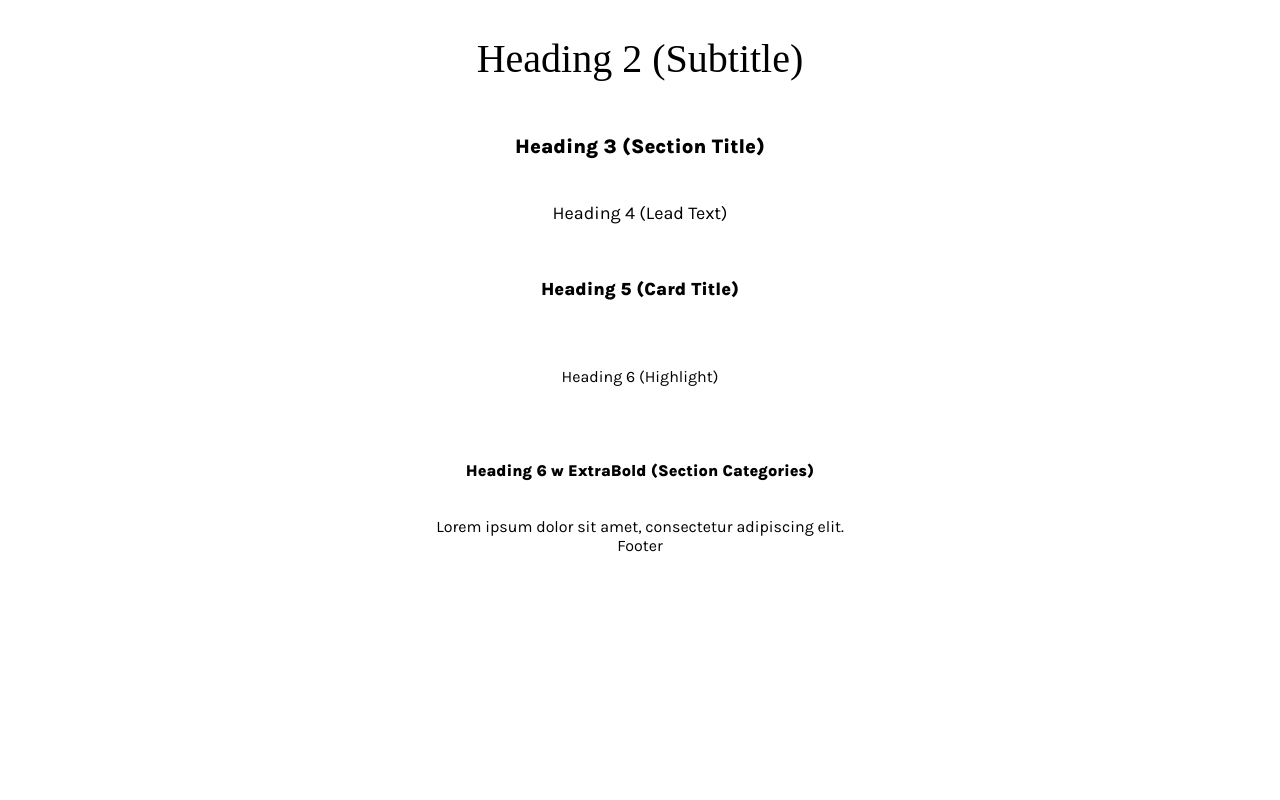
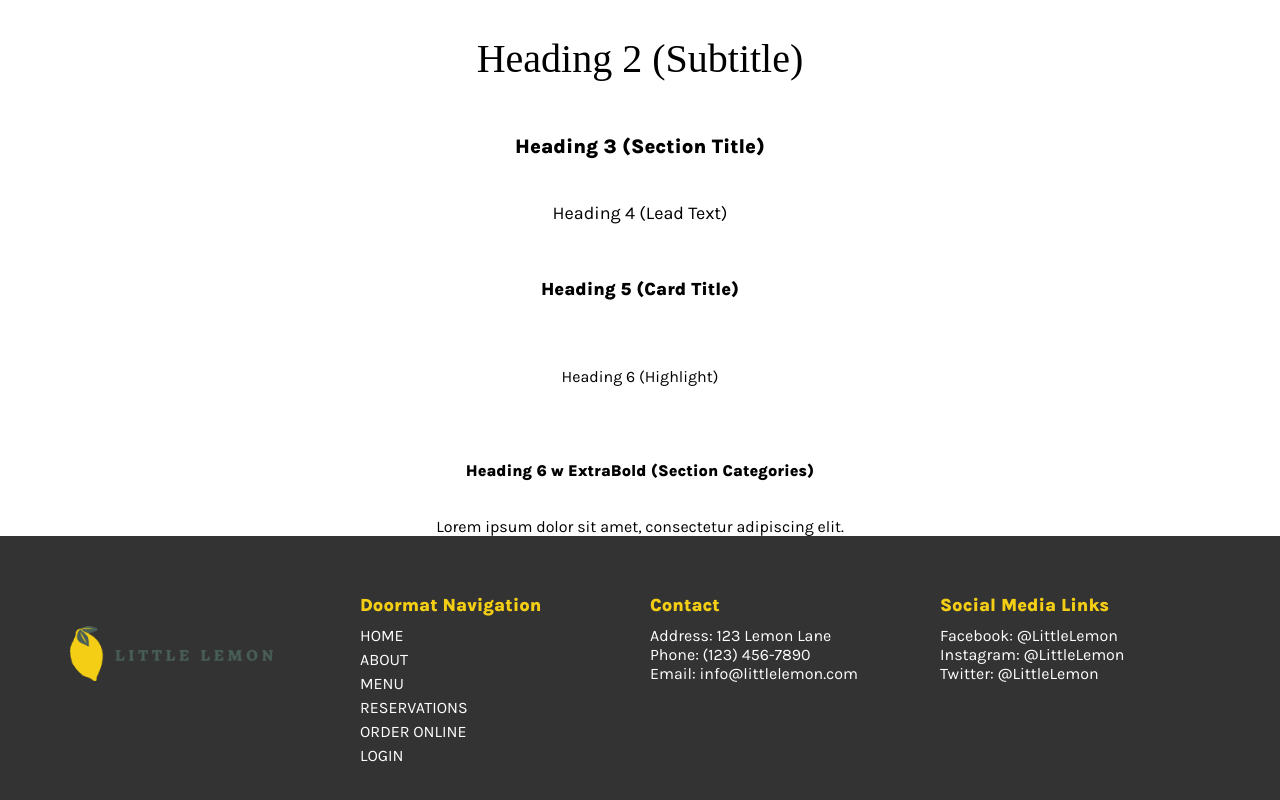
Before and after one commit to jaquelinekyle/littlelemon, a React (Create React App) app: page / in a window 1280 px wide. Shown: the part 2606-3406 px from the top of the page. Before the commit the page ends 3161 px from the top, so only its background shows below. Built offline with nearby package versions, Linux system fonts and the light colour scheme; a web font is replaced by a local one.

Commit message:
added files

```diff
--- a/src/BookingPage.js
+++ b/src/BookingPage.js
@@ -1,9 +1,10 @@
 import './index.css';
+import BookingForm from './BookingForm';
 
 function BookingPage() {
     return (
       <>
-
+        <BookingForm />
 
       </>
     );
--- a/src/Footer.js
+++ b/src/Footer.js
@@ -3,8 +3,43 @@ import './index.css';
 function Footer() {
     return (
       <>
+        <footer className="footer">
+      <div className="footer-grid">
+        {/* Logo Section */}
+        <div className="footer-logo">
+          <img src="/little_lemon_logo.jpg" alt="Little Lemon Logo" />
+        </div>
+        {/* Doormat Navigation */}
+        <div className="footer-column">
+          <h3>Doormat Navigation</h3>
+          <ul>
+            <li><a href="#home">HOME</a></li>
+            <li><a href="#about">ABOUT</a></li>
+            <li><a href="#menu">MENU</a></li>
+            <li><a href="#reservations">RESERVATIONS</a></li>
+            <li><a href="#order-online">ORDER ONLINE</a></li>
+            <li><a href="#login">LOGIN</a></li>
+          </ul>
+        </div>
 
-        <footer className="grid-container center-content">Footer</footer>
+        {/* Contact Section */}
+        <div className="footer-column">
+          <h3>Contact</h3>
+          <p>Address: 123 Lemon Lane</p>
+          <p>Phone: (123) 456-7890</p>
+          <p>Email: info@littlelemon.com</p>
+        </div>
+
+        {/* Social Media Links */}
+        <div className="footer-column">
+          <h3>Social Media Links</h3>
+          <p>Facebook: @LittleLemon</p>
+          <p>Instagram: @LittleLemon</p>
+          <p>Twitter: @LittleLemon</p>
+        </div>
+      </div>
+    </footer>
+
       </>
     );
   }
--- a/src/Nav.js
+++ b/src/Nav.js
@@ -12,7 +12,7 @@ function Nav() {
           <li><a href="#home">HOME</a></li>
           <li><a href="#about">ABOUT</a></li>
           <li><a href="#menu">MENU</a></li>
-          <li><a href="#reservations">RESERVATIONS</a></li>
+          <li><a href="#booking">RESERVATIONS</a></li>
           <li><a href="#order-online">ORDER ONLINE</a></li>
           <li><a href="#login">LOGIN</a></li>
         </ul>
--- a/src/index.css
+++ b/src/index.css
@@ -377,3 +377,93 @@ img {
     margin-bottom: 20px;
   }
 }
+
+/* Footer container */
+.footer {
+  background-color: #333333; /* Dark background */
+  color: #ffffff;
+  padding: 40px 70px; /* Space inside the footer */
+}
+
+.footer-grid {
+  display: grid;
+  grid-template-columns: repeat(12, 1fr); /* 12-column grid */
+  gap: 20px; /* Space between grid items */
+  align-items: start; /* Align items to the top */
+}
+
+/* Logo Section */
+.footer-logo {
+  grid-column: span 3; /* Take up 3 columns */
+  display: flex;
+  justify-content: flex-start; /* Align to the left */
+  align-items: center; /* Center vertically */
+}
+
+.footer-logo img {
+  max-width: 75%; /* Ensure image scales properly */
+  height: auto; /* Maintain aspect ratio */
+  padding-top: 50px;
+}
+
+/* Doormat Navigation */
+.footer-column {
+  grid-column: span 3; /* Each column spans 3 grid columns */
+}
+
+.footer-column h3 {
+  font-size: 18px;
+  font-weight: bold;
+  color: #F4CE14; /* Highlighted color */
+  margin-bottom: 10px; /* Space below the heading */
+}
+
+.footer-column ul,
+.footer-column p {
+  margin: 0;
+  padding: 0;
+  list-style: none;
+}
+
+.footer-column ul li {
+  margin-bottom: 5px; /* Space between items */
+}
+
+.footer-column a {
+  color: #ffffff;
+  text-decoration: none;
+}
+
+.footer-column a:hover {
+  text-decoration: underline;
+}
+
+/* Responsive Design */
+@media (max-width: 768px) {
+  .footer-grid {
+    grid-template-columns: repeat(6, 1fr); /* Shrink to 6 columns */
+  }
+
+  .footer-logo {
+    grid-column: span 6; /* Full width for logo */
+    justify-content: center; /* Center align */
+    margin-bottom: 20px; /* Add space below the logo */
+  }
+
+  .footer-column {
+    grid-column: span 6; /* Columns span full width */
+    text-align: center; /* Center-align text */
+  }
+}
+
+@media (max-width: 480px) {
+  .footer-grid {
+    grid-template-columns: 1fr; /* Single column layout */
+  }
+
+  .footer-column {
+    grid-column: auto; /* Default width */
+    text-align: left; /* Align text to the left */
+    margin-bottom: 20px; /* Add space below each column */
+  }
+}
```
Also changed, not shown: public/little_lemon_logo.jpg (added), src/BookingForm.js (added).
